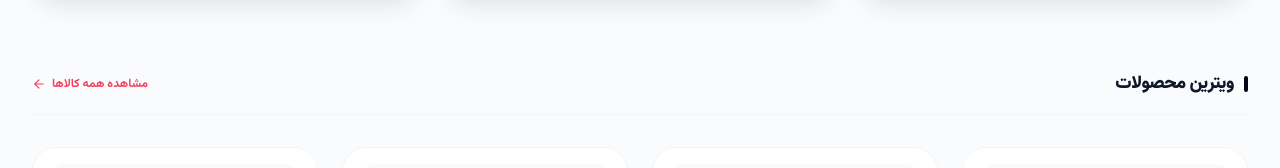
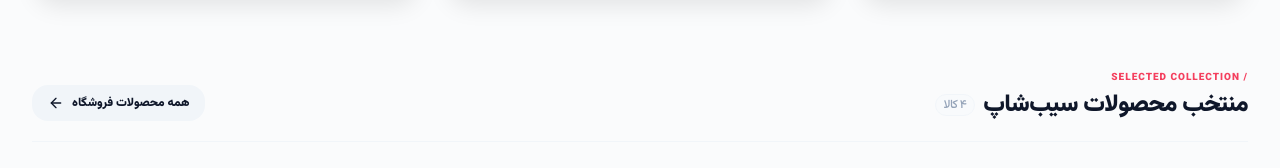
Before and after one commit to mohsenalz77/mini-shop-v2, a Next.js app: page / in a window 1280 px wide. Shown: the part 1807-1975 px from the top of the page. Built offline with nearby package versions, Linux system fonts and the light colour scheme; grey boxes are pictures that could not be loaded.

Commit message:
Update ProductGrid.js

```diff
--- a/src/components/ProductGrid.js
+++ b/src/components/ProductGrid.js
@@ -46,18 +46,27 @@ export default function ProductGrid() {
   return (
     <div className="w-full px-4 md:px-8 my-12 relative z-10">
 
-      {/* هدر بخش محصولات */}
-      <div className="w-full flex items-center justify-between mb-8 border-b border-slate-100/80 pb-4">
-        <div className="flex items-center gap-2.5">
-          <span className="w-1 h-4 bg-slate-950 rounded-full"></span>
-          <h2 className="text-base md:text-lg font-black text-slate-900 tracking-tight">ویترین محصولات</h2>
-        </div>
+{/* هدر بخش محصولات: مدرن، اروپایی و مینی‌مال */}
+<div className="w-full flex flex-col md:flex-row md:items-end justify-between mb-10 border-b border-slate-100 pb-5 gap-4">
+  <div className="flex flex-col gap-1 text-right">
+    {/* تگ کوچک انگلیسی برای ایجاد حس پویایی و خفن بودن لایوت */}
+    <span className="text-[10px] font-black tracking-widest text-rose-500 uppercase">
+      / Selected Collection
+    </span>
+    <h2 className="text-xl md:text-2xl font-black text-slate-900 tracking-tight flex items-center gap-2">
+      <span>منتخب محصولات سیب‌شاپ</span>
+      <span className="text-xs font-medium text-slate-400 bg-slate-50 border border-slate-100 px-2 py-0.5 rounded-full hidden sm:inline-block">
+        ۴ کالا
+      </span>
+    </h2>
+  </div>
 
-        <button className="flex items-center gap-1.5 text-xs font-bold text-rose-500 hover:text-rose-600 transition duration-200 group">
-          <span>مشاهده همه کالاها</span>
-          <ArrowLeft className="w-3.5 h-3.5 transition-transform group-hover:-translate-x-1" />
-        </button>
-      </div>
+  {/* دکمه ناوبری شیک با افکت تغییر رنگ نرم و هاور انیمیشنی */}
+  <button className="flex items-center gap-2 text-xs font-black text-slate-900 bg-slate-100 hover:bg-rose-500 hover:text-white px-4 py-2.5 rounded-2xl transition-all duration-300 group self-start md:self-auto shadow-xs">
+    <span>همه محصولات فروشگاه</span>
+    <ArrowLeft className="w-4 h-4 transition-transform duration-300 group-hover:-translate-x-1" />
+  </button>
+</div>
 
       {/* گرید بدون باگ */}
       <div className="w-full grid grid-cols-2 md:grid-cols-4 gap-4 md:gap-6">
```
